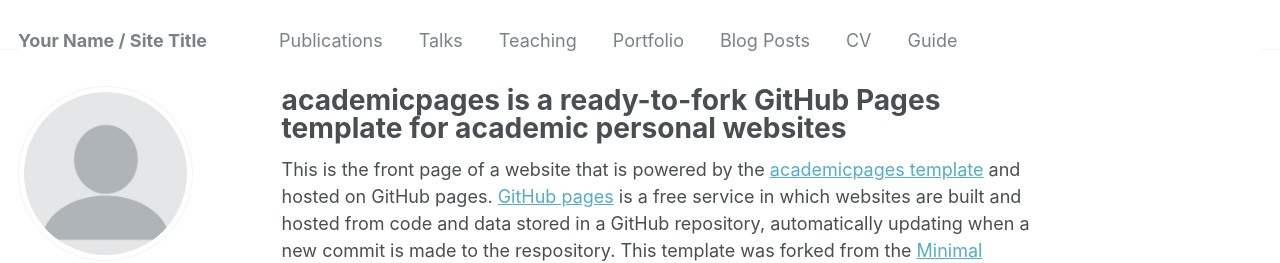
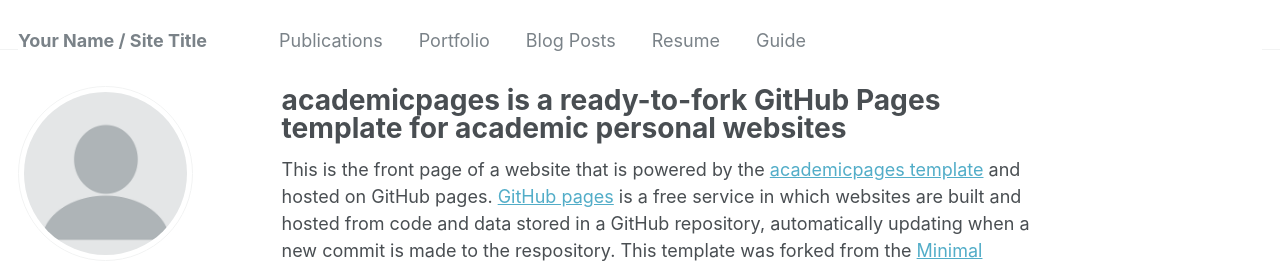
Before and after one commit to dillonma/dillonma.github.io, a Jekyll site: the page built from _pages/about.md, in a window 1280 px wide. Shown: the top 263 px of the page. Built offline with Jekyll 4.4.1, drawn with Linux system fonts in a browser that asks for light colours; some web fonts are replaced; part of the change alters nothing that is shown.

Commit message:
Update navigation.yml

```diff
--- a/_data/navigation.yml
+++ b/_data/navigation.yml
@@ -3,11 +3,11 @@ main:
   - title: "Publications"
     url: /publications/
 
-  - title: "Talks"
-    url: /talks/
+#  - title: "Talks"
+#    url: /talks/
 
-  - title: "Teaching"
-    url: /teaching/
+#  - title: "Teaching"
+#    url: /teaching/
 
   - title: "Portfolio"
     url: /portfolio/
@@ -15,7 +15,7 @@ main:
   - title: "Blog Posts"
     url: /year-archive/
 
-  - title: "CV"
+  - title: "Resume"
     url: /cv/
 
   - title: "Guide"
```
